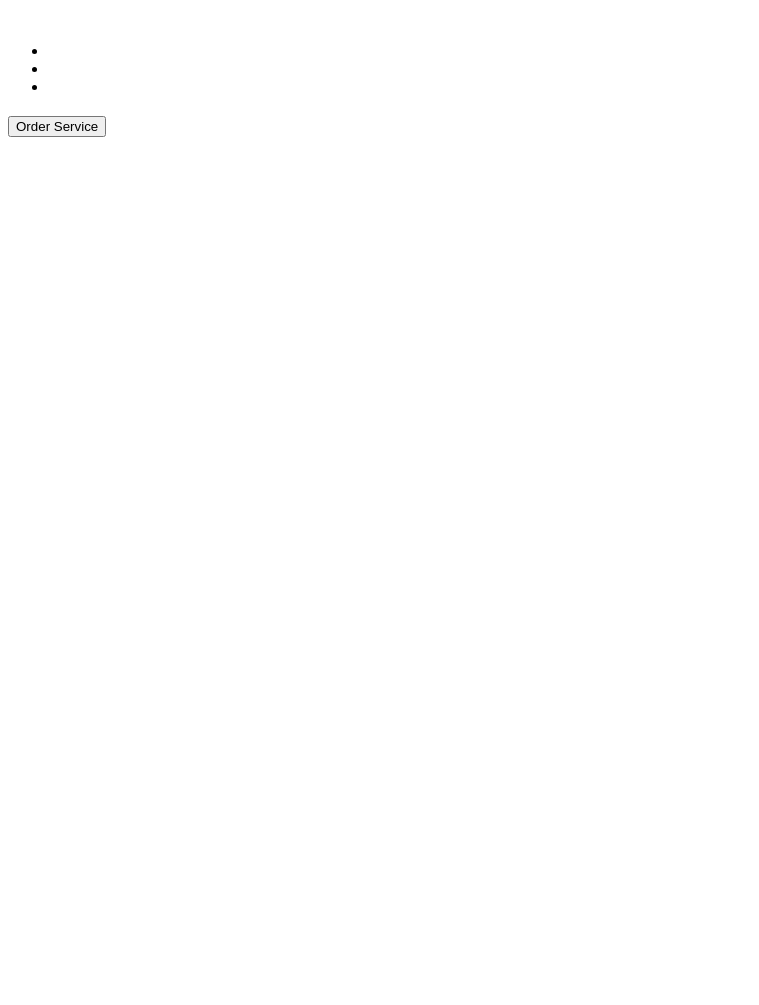
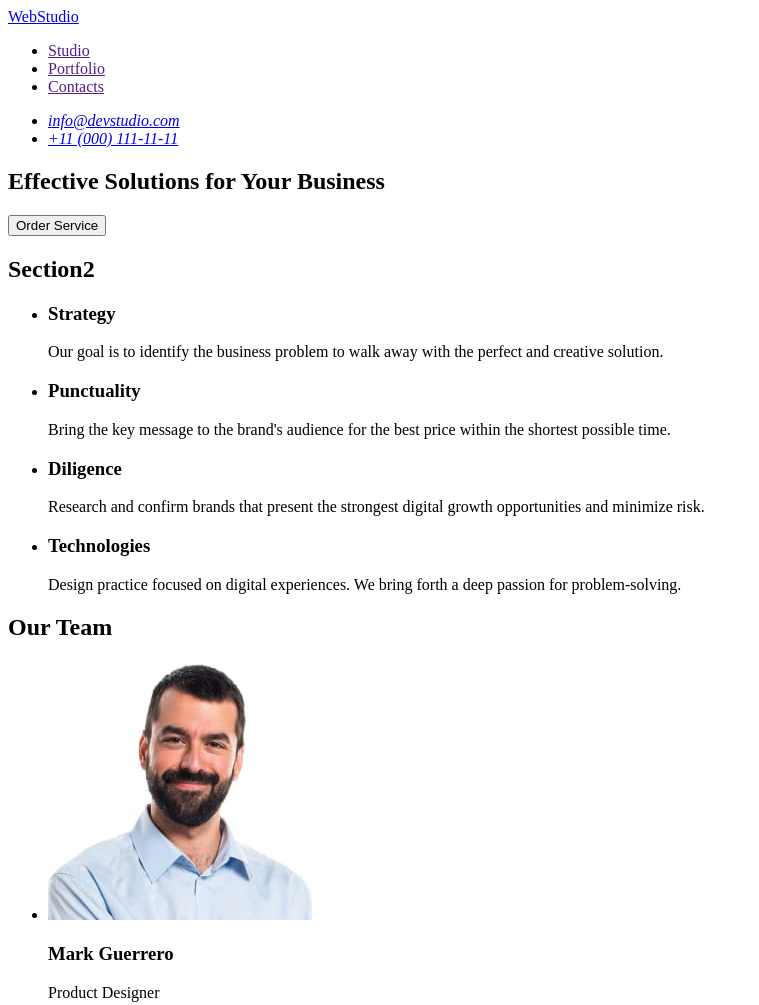
Before and after one commit to Solnichna/goit-markup-hw-01, a plain HTML site: page index.html in a window 1280 px wide. Shown: the top 1005 px of the page, without its empty margins (0-759 px from the left). Before the commit the page ends 800 px from the top, so only its background shows below. Drawn offline with Linux system fonts and the light colour scheme.

Commit message:
230916_Final

```diff
--- a/index.html
+++ b/index.html
@@ -3,35 +3,94 @@
 <head>
     <meta charset="UTF-8">
     <meta name="viewport" content="width=device-width, initial-scale=1.0">
-    <title>Document</title>
+    <title>WebStudio</title>
 </head>
 <body>
     <header>
         <nav>
-            <a href=""WebStudio >
-                <img src="" alt="" />
-            </a>
+            <a href="./index.html">WebStudio</a>
             <ul>
-                <li><a href=""></a></li>
-                <li><a href=""></a></li>
-                <li><a href=""></a></li>
+                <li><a href="">Studio</a></li>
+                <li><a href="">Portfolio</a></li>
+                <li><a href="">Contacts</a></li>
             </ul>
         </nav>
-
-        <address></address>
+        <address>
+            <ul>
+                <li>
+                    <a href="mailto:info@devstudio.com">info@devstudio.com</a></li>
+                <li>
+                    <a href="tel:+11 (000) 111-11-11">+11 (000) 111-11-11</a></li>
+            </ul>
+        </address>
     </header>
     <main>
         <section>
-            <h1></h1>
+            <h1>Effective Solutions for Your Business</h1>
             <button type="button">Order Service</button>
         </section>
         <section>
-            <h2></h2>
+            <h2>Section2 </h2>
+            <ul>
+                <li>
+                    <h3>Strategy </h3>
+                    <p>Our goal is to identify the business problem to walk
+                        away with the perfect and creative solution. </p>
+                </li>
+                <li>
+                    <h3>Punctuality </h3>
+                    <p>Bring the key message to the brand's audience for the
+                        best price within the shortest possible time.</p>
+                </li>
+                <li>
+                    <h3>Diligence </h3>
+                    <p>Research and confirm brands that present the strongest
+                        digital growth opportunities and minimize risk.</p>
+                </li>
+                <li>
+                    <h3>Technologies </h3>
+                    <p>Design practice focused on digital experiences. We bring
+                        forth a deep passion for problem-solving.</p>
+                </li>
+            </ul>
         </section>
+        <!--Our Team-->
         <section>
-            <h2></h2>
+            <h2>Our Team</h2>
+            <ul>
+                <li>
+                    <img src="/images/Section_OurTeam_img1.jpg"
+                        alt="Product Designer"
+                        width="264" height="260"/>
+                    <h3>Mark Guerrero</h3>
+                    <p>Product Designer</p>
+                </li>
+                <li>
+                    <img src="/images/Section_OurTeam_img2.jpg"
+                        alt="Frontend Developer"
+                        width="264" height="260"/>
+                    <h3>Tom Ford</h3>
+                    <p>Frontend Developer</p>
+                </li>
+                <li>
+                    <img src="/images/Section_OurTeam_img3.jpg"
+                        alt="Marketing"
+                        width="264" height="260"/>
+                    <h3>Camila Garcia</h3>
+                    <p>Marketing</p>
+                </li>
+                <li>
+                    <img src="/images/Section_OurTeam_img4.jpg"
+                        alt="UI Designer"
+                        width="264" height="260"/>
+                    <h3>Daniel Wilson</h3>
+                    <p>UI Designer</p>
+                </li>
+            </ul>
         </section>
     </main>
-    <footer></footer>
+    <footer>
+        <a href="./index.html">WebStudio</a>
+    </footer>
 </body>
 </html>
```
